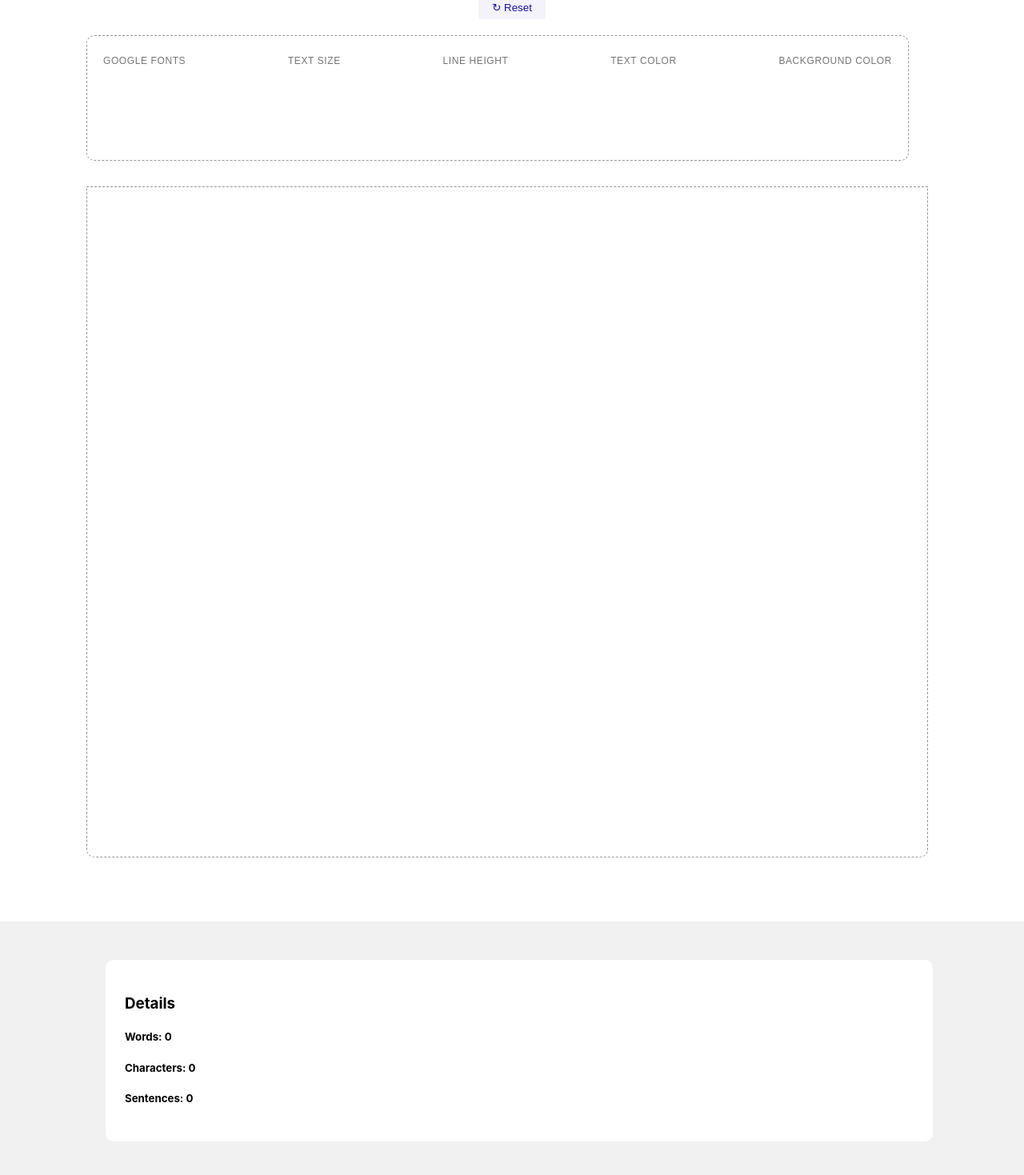
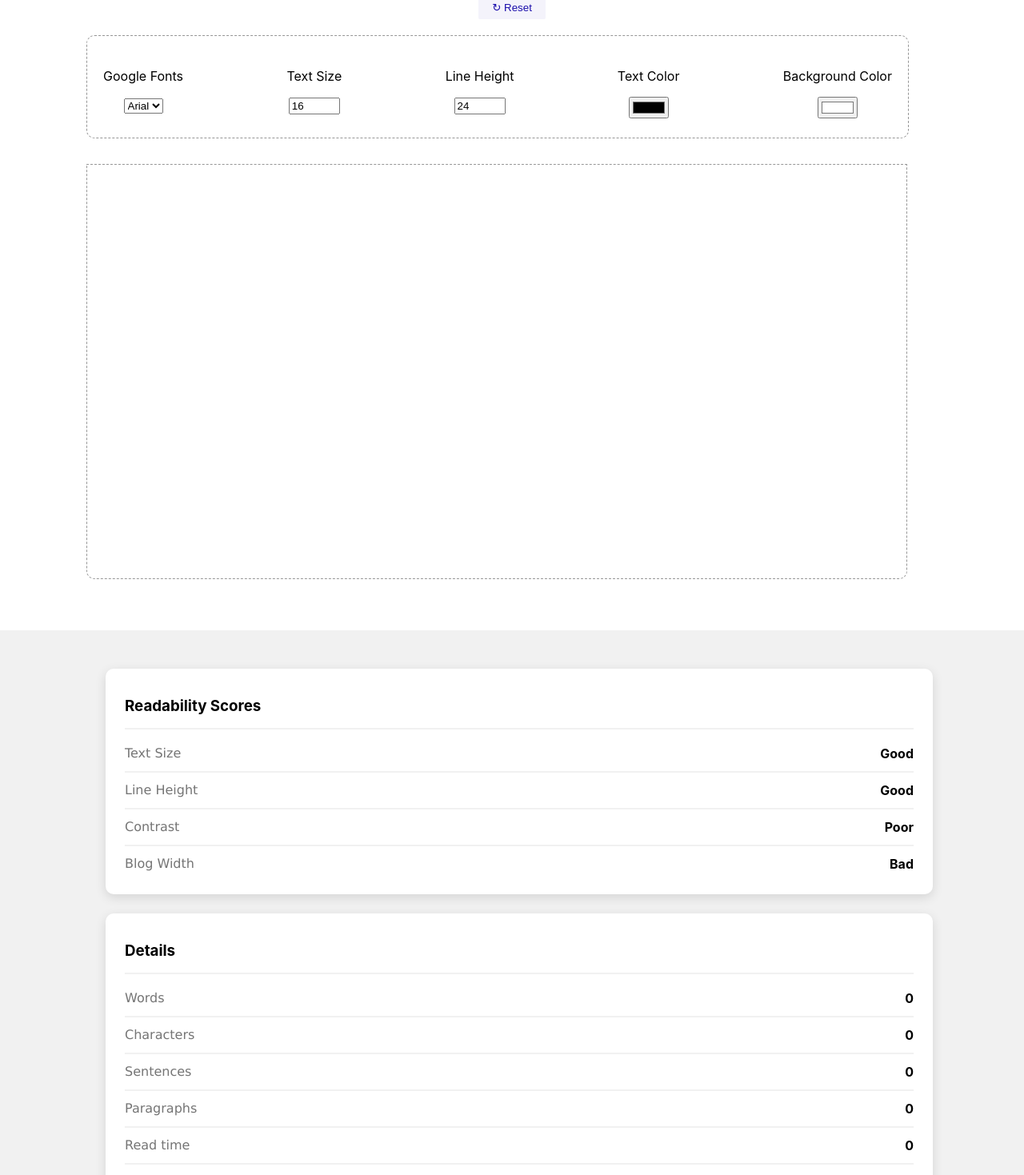
Before and after one commit to drewpager/word-counter, a React (Create React App) app: page / in a window 1280 px wide. Shown: the part 120-1589 px from the top of the page at 80% size. Built offline with nearby package versions, Linux system fonts and the light colour scheme.

Commit message:
Implemnted pickers/select elements and useState to connect state to output

```diff
--- a/src/components/wordCounter.jsx
+++ b/src/components/wordCounter.jsx
@@ -6,6 +6,10 @@ export const WordCounter = () => {
   const [wordCount, setWordCount] = useState(0);
   const [charCount, setCharCount] = useState(0);
   const [sentenceCount, setsentenceCount] = useState(0);
+  const [fontSize, setFontSize] = useState(16);
+  const [lineHeight, setLineHeight] = useState(24);
+  const [backgroundColor, setBackgroundColor] = useState("#ffffff");
+  const [fontColor, setFontColor] = useState("#000000");
   // Removing "px/rem/em" for now
   // const [active, setActive] = useState("px");
 
@@ -23,6 +27,10 @@ export const WordCounter = () => {
     setWordCount(0);
     setCharCount(0);
     setsentenceCount(0);
+    setFontSize(16);
+    setLineHeight(24);
+    setBackgroundColor("#ffffff");
+    setFontColor("#000000");
   }
 
   // const handleMetric = (value) => {
@@ -34,29 +42,83 @@ export const WordCounter = () => {
     <div className="container">
       <h1 className="heading-text">Blog Text Readability Checker</h1>
       <button className="reset-button" onClick={handleReset}>↻ Reset</button>
-      {/* <div className="button--div"> */}
-        {/* <div className="metric--selectors">
-          <button className={active === "px" ? "px active" : "px"} onClick={() => setActive("px")}>px</button>
-          <button className={active === "rem" ? "px active" : "px"} onClick={() => setActive("rem")}>rem</button>
-          <button className={active === "em" ? "px active" : "px"} onClick={() => setActive("em")}>em</button>
-        </div> */}
-      {/* </div> */}
       <div className="text--modifiers">
-        <p>Google Fonts</p>
-        <p>Text Size</p>
-        <p>Line Height</p>
-        <p>Text Color</p>
-        <p>Background Color</p>
+        <div>
+          <p>Google Fonts</p>
+          <select width="100%">
+            <option value="arial">Arial</option>
+          </select>
+        </div>
+        <div>
+          <p>Text Size</p>
+          <input
+            type="number"
+            min="10"
+            max="100"
+            defaultValue={fontSize}
+            value={fontSize}
+            onChange={(e) => setFontSize(e.target.value)}
+          />
+        </div>
+        <div>
+          <p>Line Height</p>
+          <input
+            type="number"
+            min="10"
+            max="100"
+            defaultValue={lineHeight}
+            value={lineHeight}
+            onChange={(e) => setLineHeight(e.target.value)}
+            />
+        </div>
+        <div>
+          <p>Text Color</p>
+          <input
+            type="color"
+            defaultValue={fontColor}
+            value={fontColor}
+            onChange={(e) => setFontColor(e.target.value)}
+          />
+        </div>
+        <div>
+          <p>Background Color</p>
+          <input
+            type="color"
+            defaultValue={backgroundColor}
+            value={backgroundColor}
+            onChange={(e) => setBackgroundColor(e.target.value)}
+          />
+        </div>
       </div>
       <div className="input--area">
-        <textarea className="text-area" onChange={(e) => handleChange(e)}/>
+        <textarea
+          style={{
+            fontSize: `${fontSize}px`,
+            lineHeight: `${lineHeight}px`,
+            backgroundColor: `${backgroundColor}`,
+            color: `${fontColor}`
+          }}
+          className="text-area"
+          onChange={(e) => handleChange(e)}
+        />
       </div>
+
       <div className="output--area">
         <div className="readability--scores">
+          <h3>Readability Scores</h3>
+          <div><h5>Text Size</h5><h4>Good</h4></div>
+          <div><h5>Line Height</h5><h4>Good</h4></div>
+          <div><h5>Contrast</h5><h4>Poor</h4></div>
+          <div><h5>Blog Width</h5><h4>Bad</h4></div>
+        </div>
+        <div className="readability--scores">
           <h3>Details</h3>
-          <h5>Words: {wordCount}</h5>
-          <h5>Characters: {charCount}</h5>
-          <h5>Sentences: {sentenceCount}</h5>
+          <div><h5>Words</h5><h4>{wordCount}</h4></div>
+          <div><h5>Characters</h5><h4>{charCount}</h4></div>
+          <div><h5>Sentences</h5><h4>{sentenceCount}</h4></div>
+          <div><h5>Paragraphs</h5><h4>{sentenceCount}</h4></div>
+          <div><h5>Read time</h5><h4>{sentenceCount}</h4></div>
+          <div><h5>Sentences</h5><h4>{sentenceCount}</h4></div>
         </div>
       </div>
     </div>
--- a/src/components/wordCounter.scss
+++ b/src/components/wordCounter.scss
@@ -36,7 +36,7 @@
   border: 0.0625rem dashed #979797;
   border-radius: 0.625rem;
   max-width: 61.625rem;
-  height: 6.6875rem;
+  height: fit-content;
   margin-top: 1.25rem;
   margin-right: 1.5rem;
   margin-left: 1.5rem;
@@ -60,21 +60,43 @@
     padding: 1.5rem 1.25rem;
     justify-content: space-between;
   }
+
+  @include breakpoints.mobile {
+    display: block;
+    :first-child {
+      width: 100%;
+      text-align: left;
+    }
+
+    :nth-child(2), :nth-child(3) {
+      width: 100%;
+      // align-content: baseline;
+      text-align: left;
+    }
+
+    :nth-child(4), :nth-child(5) {
+      width: 50%;
+      // align-content: baseline;
+      text-align: left;
+    }
+  }
 }
 
 .text-area {
-  font-family: 'GT America', sans-serif;
-  width: 61.625rem;
-  min-height: 47.3125rem;
+  font-family: 'Poppins', sans-serif;
+  // font-size: 1rem;
+  // line-height: 1.5rem;
+  // background-color: #FFFFFF;
+  max-width: 61.625rem;
+  min-height: 27.3125rem;
   height: fit-content;
   padding: 2.5rem 2rem;
   border: 0.0625rem dashed #979797;
   border-radius: 0 0 0.625rem 0.625rem;
-  background-color: #FFFFFF;
-  font-size: 1rem;
   resize: none;
   outline: none;
   margin-left: 1.5rem;
+  margin-right: 1.5rem;
 
   @include breakpoints.desktop {
     margin-left: 6.75rem;
@@ -89,17 +111,53 @@
 }
 
 .output--area {
-  margin-top: 3rem;
+  margin-top: 2rem;
   background-color: #F1F1F1;
   padding: 3rem 1.5rem;
 }
 
 .readability--scores {
+  box-shadow: 0px 4px 14px rgba(0, 0, 0, 0.12);
   background-color: #FFFFFF;
   border-radius: 0.625rem;
   max-width: 61.625rem;
   text-align: start;
-  padding: 1.5rem;
+  padding: 1rem 1.5rem;
+  margin-bottom: 1.5rem;
+
+  &.readability--scores > h3 {
+    padding-bottom: 1rem;
+    margin-bottom: 0.5rem;
+    border-bottom: 2px solid #F1F1F1;
+  }
+
+  &.readability--scores > div {
+    margin: 0;
+    display: flex;
+    justify-content: space-between;
+    border-bottom: 2px solid #F1F1F1;
+    padding: 0.25rem 0;
+
+    &:last-child {
+      border-bottom: none;
+    }
+  }
+
+  &.readability--scores > div > h4 {
+    margin-top: 0.5rem;
+    margin-bottom: 0.5rem;
+    text-align: right;
+    color: black;
+  }
+
+  &.readability--scores > div > h5 {
+    font-family: Verdana, Geneva, Tahoma, sans-serif;
+    font-size: 1rem;
+    font-weight: 400;
+    margin-top: 0.5rem;
+    margin-bottom: 0.5rem;
+    color: #757575;
+  }
 
   @include breakpoints.desktop {
     margin-left: 6.75rem;
```
